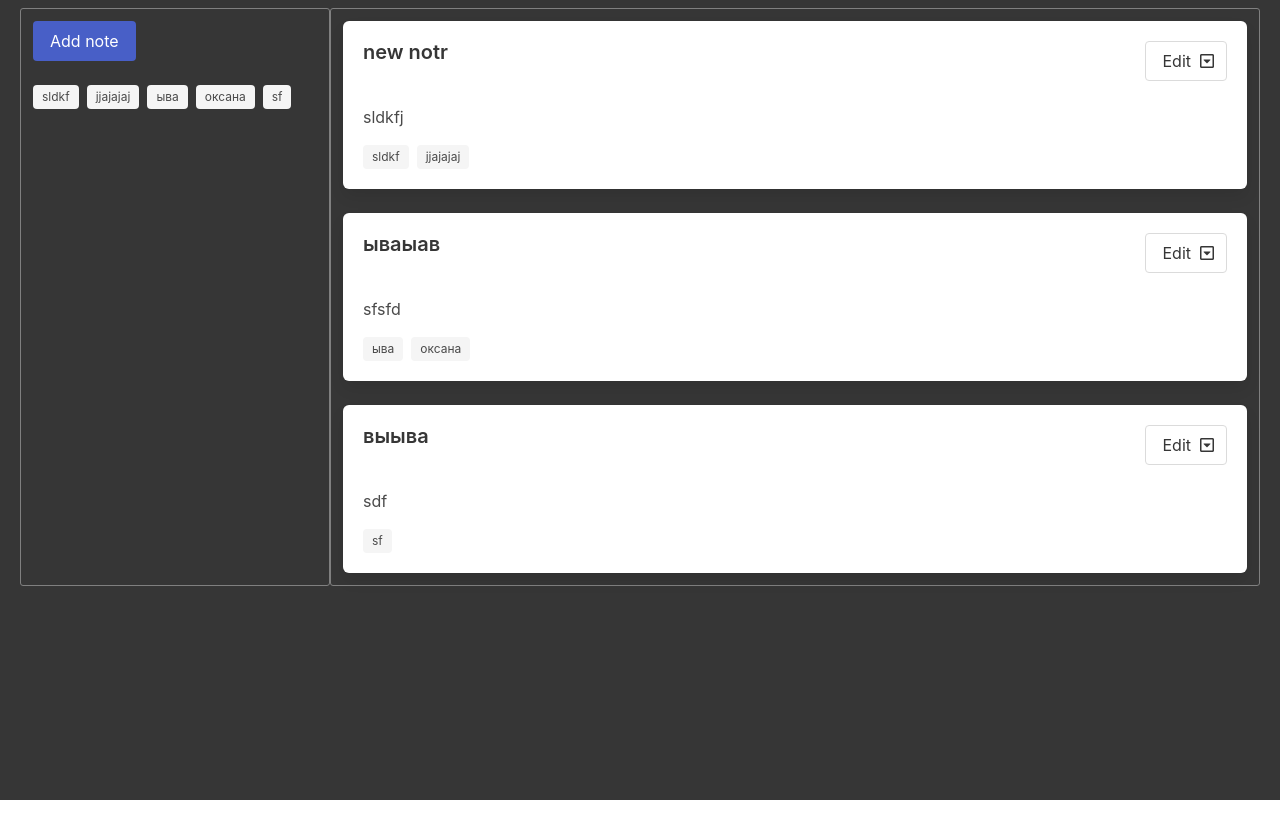
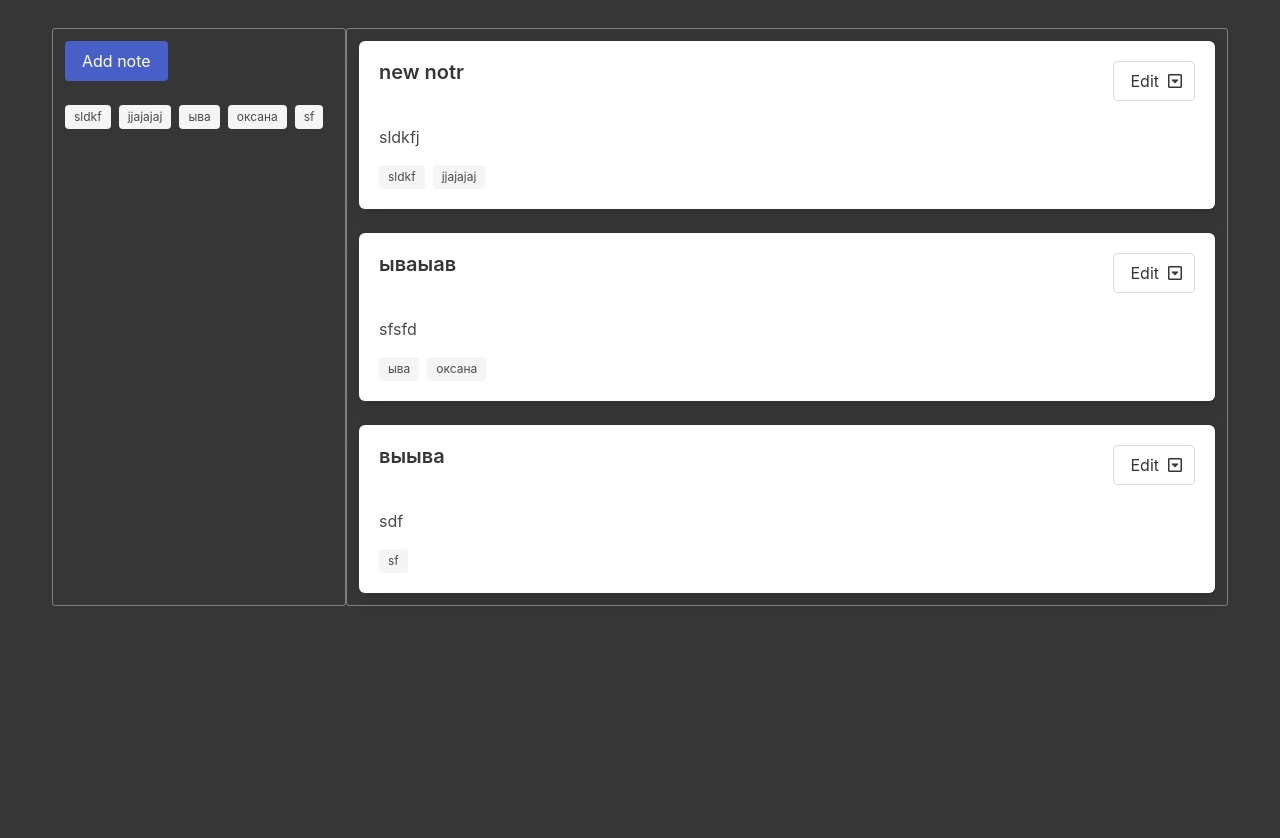
Before and after one commit to Grione/notesSPA, a React (Create React App) app: page / in a window 1280 px wide. Before the commit the page ends 800 px from the top, so only its background shows below. Built offline with nearby package versions, Linux system fonts and the light colour scheme; data requests are answered from the project's data file.

Commit message:
add dashboard layout

```diff
--- a/src/components/dashboard/dashboard.js
+++ b/src/components/dashboard/dashboard.js
@@ -4,7 +4,7 @@ import TagsList from '../tags-ist/tags-list';
 import NotesList from '../notes-list/notes-list';
 import AddNote from '../add-note/add-note';
 
-const Dashboard = ({state}) => {
+const Dashboard = ({ state }) => {
 	const [ showAddNote, setShowAddNote ] = useState(false);
 	const [ tags, setTags ] = useState([]);
 
@@ -29,6 +29,8 @@ const Dashboard = ({state}) => {
 	};
 
 	return (
+		<div className="wrapper has-background-dark">
+			<div className="container is-fluid">
 				<div className="columns has-text-light">
 					<div className="wrapper-column column has-background-dark">
 						<AddNoteButton onAdd={() => setShowAddNote(!showAddNote)} isDisabled={showAddNote} />
@@ -39,6 +41,8 @@ const Dashboard = ({state}) => {
 						<NotesList notes={filteredNotes} />
 					</div>
 				</div>
+			</div>
+		</div>
 	);
 };
 
```
Lines whose indentation alone changed are shown as unchanged.
